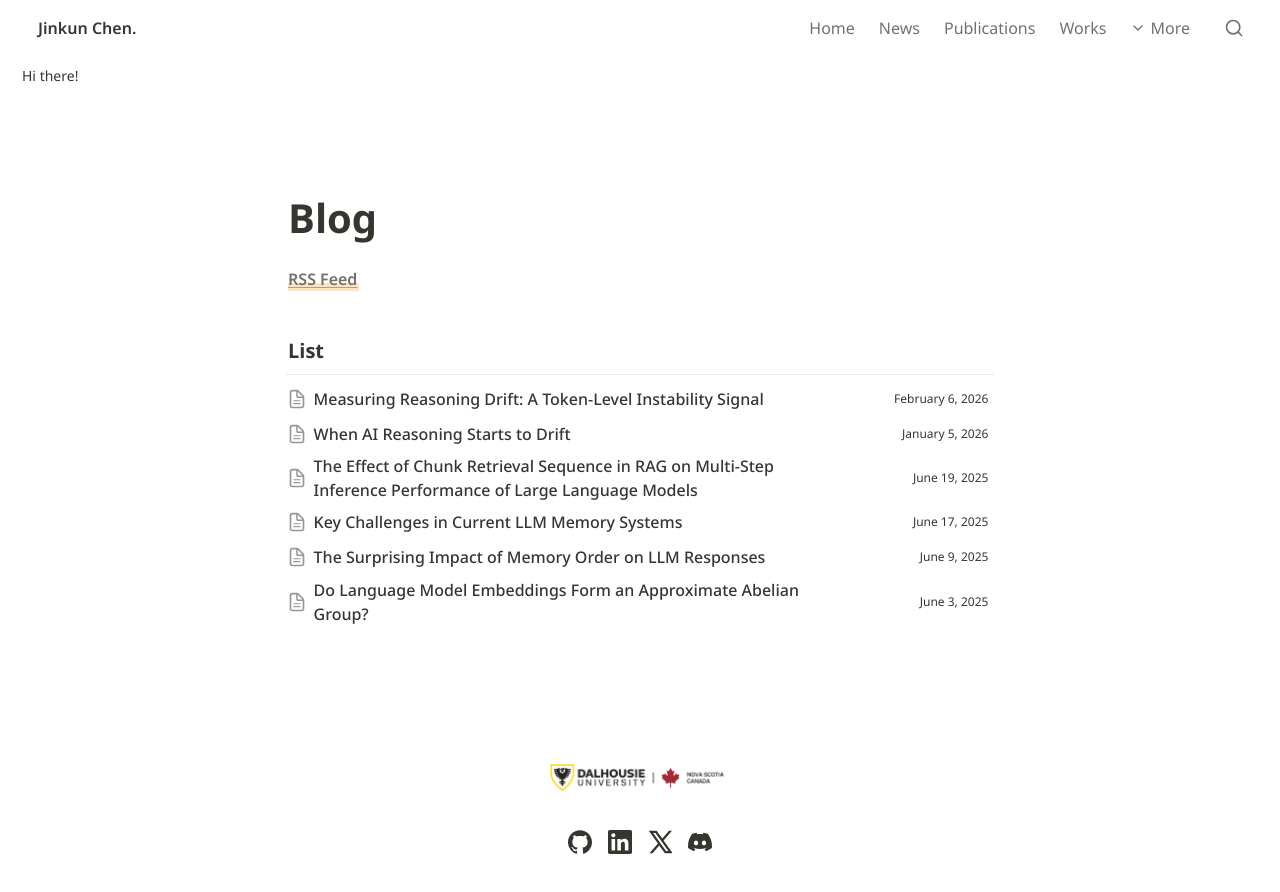
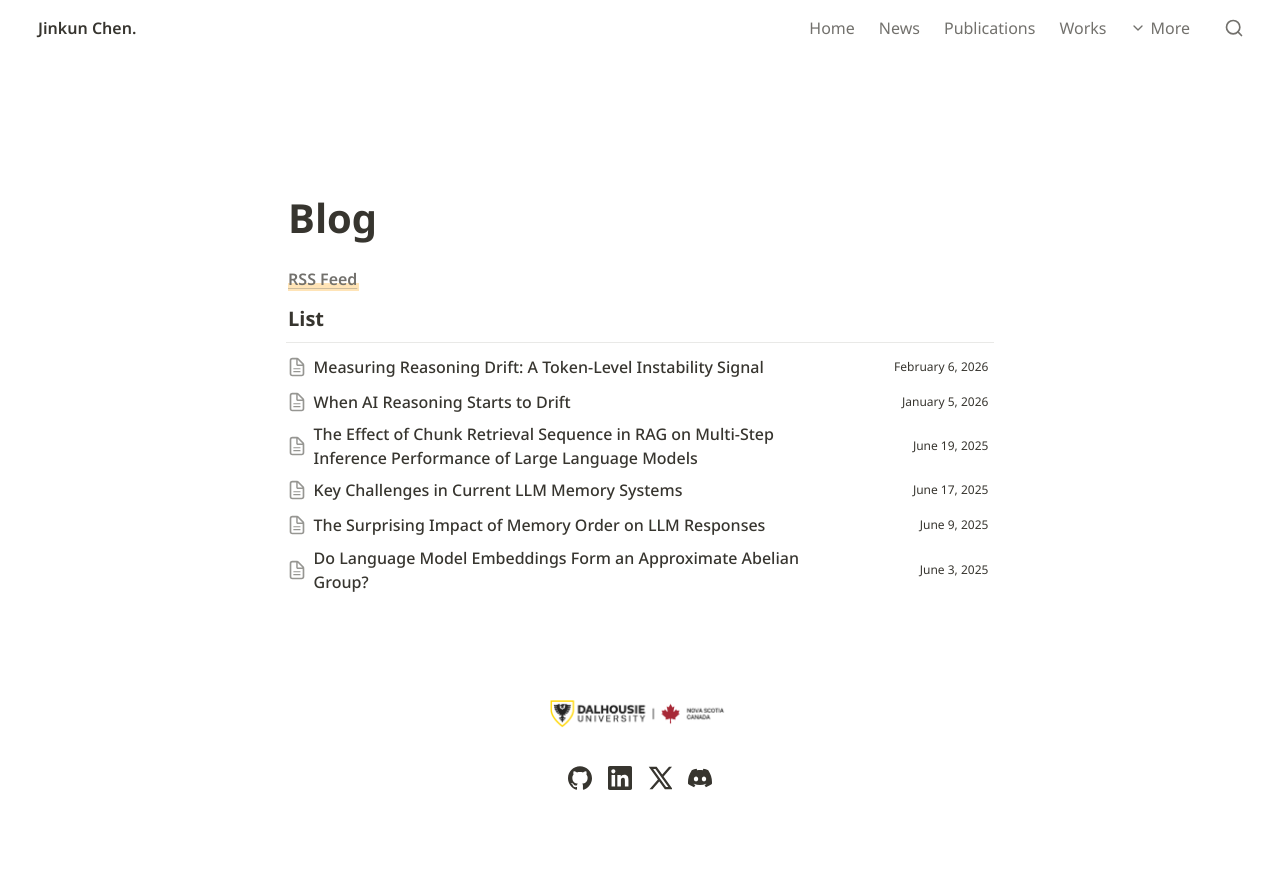
Before and after one commit to Jinnkunn/jinnkunn.com, a Next.js app: page /blog in a window 1280 px wide. Shown: the top 892 px of the page. After the commit the page ends 866 px from the top, so only its background shows below. Built offline with nearby package versions, Linux system fonts and the light colour scheme.

Commit message:
v1: wrap-safe link styles + template blog list

```diff
--- a/app/(classic)/[...slug]/page.tsx
+++ b/app/(classic)/[...slug]/page.tsx
@@ -33,6 +33,8 @@ export async function generateStaticParams(): Promise<
     .filter((rel) => rel.endsWith(".html"))
     .map((rel) => rel.slice(0, -".html".length))
     .filter((rel) => rel !== "index")
+    // `/blog` is rendered by a dedicated route using a consistent template.
+    .filter((rel) => rel !== "blog")
     // Blog posts are rendered by a dedicated route using a consistent template.
     .filter((rel) => !rel.startsWith("blog/list/"))
     .map((rel) => ({ slug: rel.split("/").filter(Boolean) }));
--- /dev/null
+++ b/app/(classic)/blog/page.tsx
@@ -0,0 +1,103 @@
+import Link from "next/link";
+import type { Metadata } from "next";
+
+import { getBlogIndex } from "@/lib/blog";
+
+export const dynamic = "force-static";
+
+export const metadata: Metadata = {
+  title: "Blog",
+  description: "Jinkun's Blog",
+};
+
+function PageIcon() {
+  // Match the small "page" icon used by Notion list items.
+  return (
+    <svg
+      className="notion-icon notion-icon__page"
+      viewBox="0 0 16 16"
+      width="18"
+      height="18"
+      style={{
+        width: 18,
+        height: 18,
+        fontSize: 18,
+        fill: "var(--color-text-default-light)",
+      }}
+      aria-hidden="true"
+      focusable="false"
+    >
+      <path d="M4.35645 15.4678H11.6367C13.0996 15.4678 13.8584 14.6953 13.8584 13.2256V7.02539C13.8584 6.0752 13.7354 5.6377 13.1406 5.03613L9.55176 1.38574C8.97754 0.804688 8.50586 0.667969 7.65137 0.667969H4.35645C2.89355 0.667969 2.13477 1.44043 2.13477 2.91016V13.2256C2.13477 14.7021 2.89355 15.4678 4.35645 15.4678ZM4.46582 14.1279C3.80273 14.1279 3.47461 13.7793 3.47461 13.1436V2.99219C3.47461 2.36328 3.80273 2.00781 4.46582 2.00781H7.37793V5.75391C7.37793 6.73145 7.86328 7.20312 8.83398 7.20312H12.5186V13.1436C12.5186 13.7793 12.1836 14.1279 11.5205 14.1279H4.46582ZM8.95703 6.02734C8.67676 6.02734 8.56055 5.9043 8.56055 5.62402V2.19238L12.334 6.02734H8.95703ZM10.4336 9.00098H5.42969C5.16992 9.00098 4.98535 9.19238 4.98535 9.43164C4.98535 9.67773 5.16992 9.86914 5.42969 9.86914H10.4336C10.6797 9.86914 10.8643 9.67773 10.8643 9.43164C10.8643 9.19238 10.6797 9.00098 10.4336 9.00098ZM10.4336 11.2979H5.42969C5.16992 11.2979 4.98535 11.4893 4.98535 11.7354C4.98535 11.9746 5.16992 12.1592 5.42969 12.1592H10.4336C10.6797 12.1592 10.8643 11.9746 10.8643 11.7354C10.8643 11.4893 10.6797 11.2979 10.4336 11.2979Z" />
+    </svg>
+  );
+}
+
+export default async function BlogPage() {
+  const posts = await getBlogIndex();
+
+  return (
+    <main id="page-blog" className="super-content page__blog parent-page__index">
+      <div className="notion-header page">
+        <div className="notion-header__cover no-cover no-icon" />
+        <div className="notion-header__content max-width no-cover no-icon">
+          <div className="notion-header__title-wrapper">
+            <h1 className="notion-header__title">Blog</h1>
+          </div>
+        </div>
+      </div>
+
+      <article id="block-blog" className="notion-root max-width has-footer">
+        <p className="notion-text notion-text__content notion-semantic-string">
+          <span className="highlighted-color color-default">
+            <span className="highlighted-background bg-yellow">
+              <strong>
+                <a href="/blog.rss" className="notion-link link">
+                  RSS Feed
+                </a>
+              </strong>
+            </span>
+          </span>
+        </p>
+
+        <div className="notion-collection inline">
+          <div className="notion-collection__header-wrapper">
+            <h3 className="notion-collection__header">
+              <span className="notion-semantic-string">List</span>
+            </h3>
+          </div>
+
+          <div className="notion-collection-list">
+            {posts.map((p) => (
+              <div
+                key={p.slug}
+                className="notion-collection-list__item"
+                id={`block-blog-list-${p.slug}`}
+              >
+                <Link
+                  href={`/blog/list/${p.slug}`}
+                  className="notion-link notion-collection-list__item-anchor"
+                  aria-label={p.title}
+                />
+
+                <div className="notion-property notion-property__title notion-semantic-string">
+                  <div className="notion-property__title__icon-wrapper">
+                    <PageIcon />
+                  </div>
+                  {p.title}
+                </div>
+
+                <div className="notion-collection-list__item-content">
+                  {p.dateText ? (
+                    <div className="notion-property notion-property__date notion-collection-list__item-property notion-semantic-string no-wrap">
+                      <span className="date">{p.dateText}</span>
+                    </div>
+                  ) : null}
+                </div>
+              </div>
+            ))}
+          </div>
+        </div>
+      </article>
+    </main>
+  );
+}
--- a/app/globals.css
+++ b/app/globals.css
@@ -201,3 +201,37 @@
     text-align: left;
   }
 }
+
+/* Fix multi-line link hover/focus aesthetics.
+ *
+ * Some upstream "animated underline" techniques look bad once a link wraps.
+ * We use a wrap-safe underline + subtle background that clones per line box.
+ */
+.notion-root a.notion-link.link,
+.notion-text a.notion-link.link,
+.notion-link.link {
+  -webkit-box-decoration-break: clone;
+  box-decoration-break: clone;
+  text-decoration: underline;
+  text-decoration-thickness: 1px;
+  text-underline-offset: 0.16em;
+  text-decoration-color: rgba(55, 53, 47, 0.35);
+  border-radius: 8px;
+  transition: background-color 160ms ease, text-decoration-color 160ms ease,
+    color 160ms ease;
+}
+
+.notion-root a.notion-link.link:hover,
+.notion-text a.notion-link.link:hover,
+.notion-link.link:hover {
+  background-color: rgba(55, 53, 47, 0.06);
+  text-decoration-color: rgba(55, 53, 47, 0.7);
+}
+
+@media (prefers-reduced-motion: reduce) {
+  .notion-root a.notion-link.link,
+  .notion-text a.notion-link.link,
+  .notion-link.link {
+    transition: none !important;
+  }
+}
```
